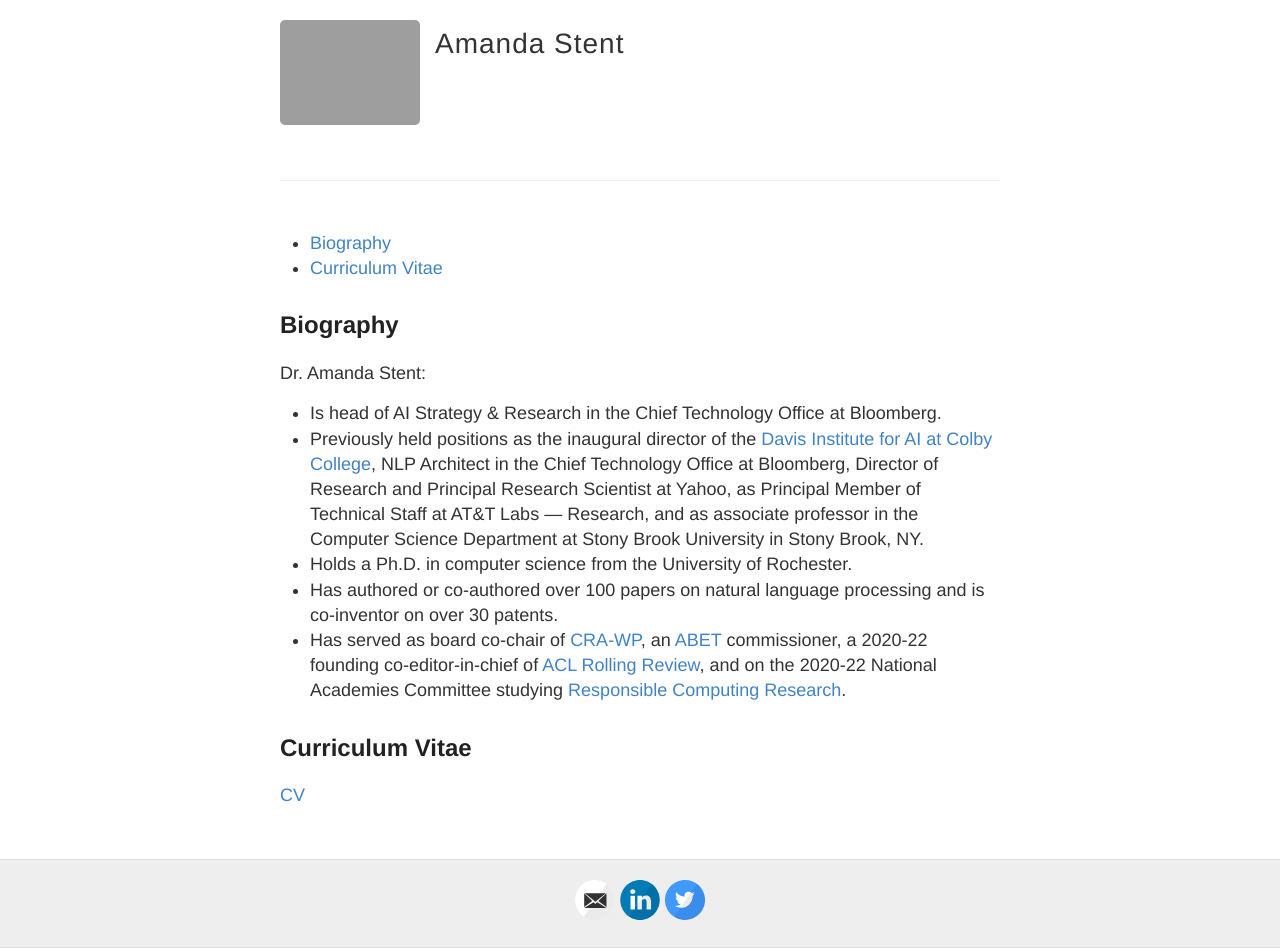
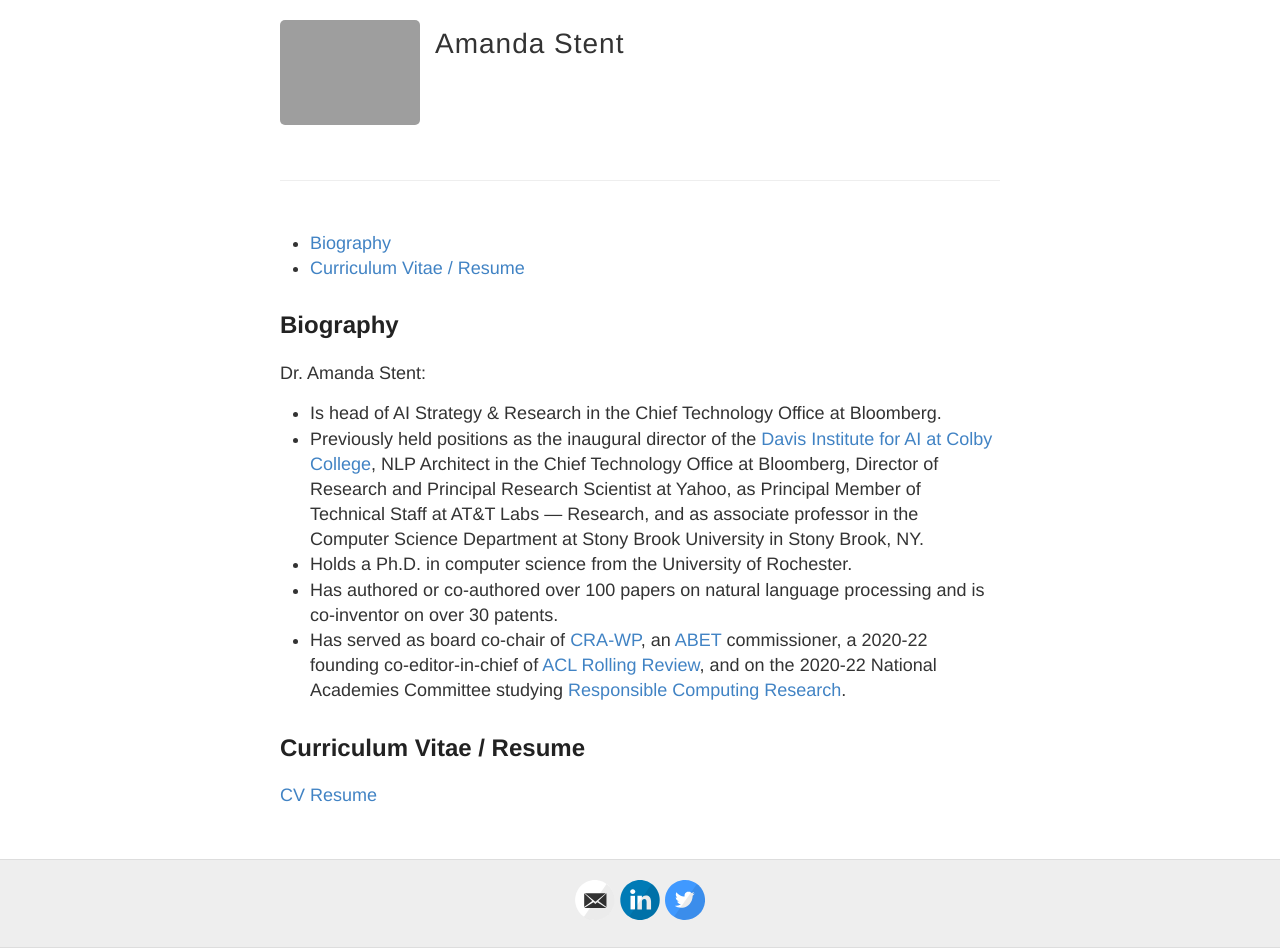
Before and after one commit to ajstent/ajstent.github.io, a Jekyll site: the page built from index.md, in a window 1280 px wide. Built offline with Jekyll 4.4.1, drawn with Linux system fonts in a browser that asks for light colours.

Commit message:
Update index.md

```diff
--- a/index.md
+++ b/index.md
@@ -15,6 +15,7 @@ Dr. Amanda Stent:
 * Has authored or co-authored over 100 papers on natural language processing and is co-inventor on over 30 patents.
 * Has served as board co-chair of [CRA-WP](https://cra.org/cra-wp/), an [ABET](https://abet.org) commissioner, a 2020-22 founding co-editor-in-chief of [ACL Rolling Review](https://aclrollingreview.org/), and on the 2020-22 National Academies Committee studying [Responsible Computing Research](https://www.nationalacademies.org/our-work/responsible-computing-research-ethics-and-governance-of-computing-research-and-its-applications).
 
-## Curriculum Vitae
+## Curriculum Vitae / Resume
 
 [CV](files/stentcv.pdf)
+[Resume](files/Amanda_Stent_Resume.pdf)
```
